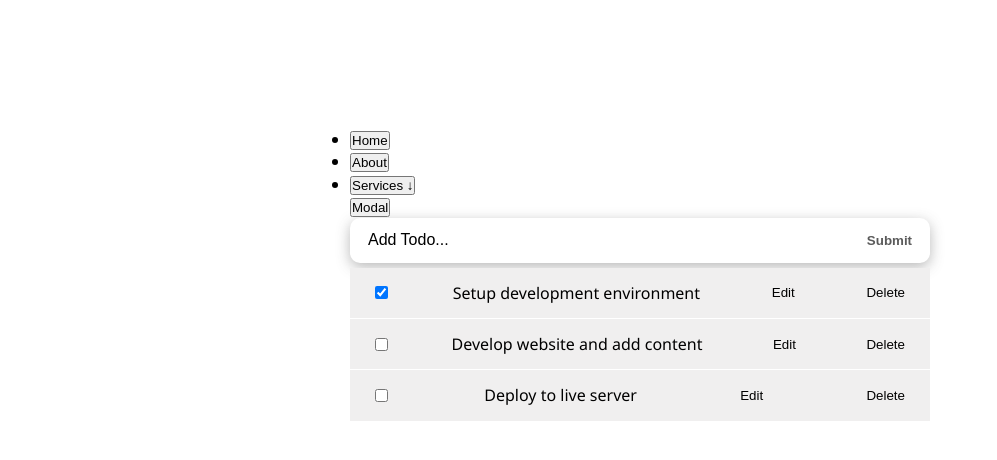
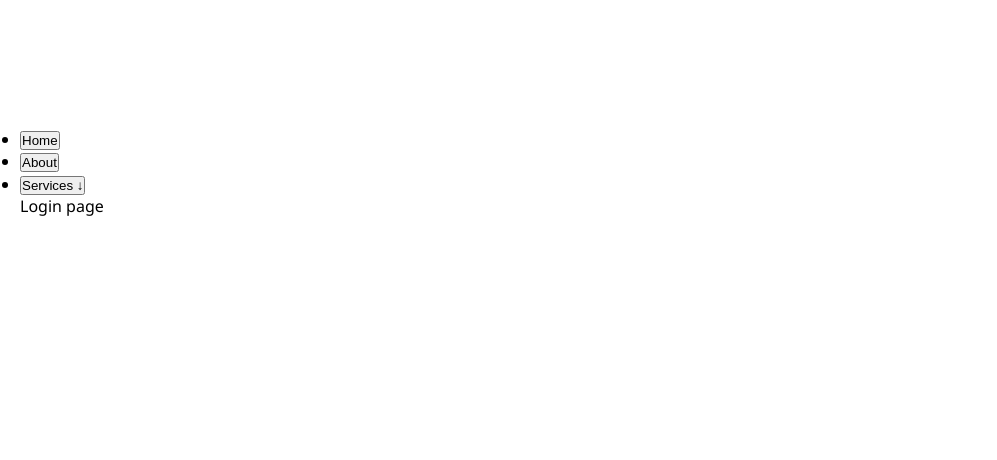
Before and after one commit to Mar12358/react-todo-app, a React (Create React App) app: page /login in a window 1280 px wide. Shown: the top 460 px of the page, without its empty margins (0-997 px from the left). Built offline with nearby package versions, Linux system fonts and the light colour scheme.

Commit message:
Add route paths to App.jsx

```diff
--- a/src/components/App.jsx
+++ b/src/components/App.jsx
@@ -1,17 +1,23 @@
 import '../styles/app.css';
-import TodosLogic from './TodosLogic';
-import Navbar from './Navbar';
-import Modal from './Modal';
+import Layout from './Layout';
+import { Routes, Route } from 'react-router-dom';
+import Home from '../routes/Home';
+import About from '../routes/About';
+import Login from '../routes/Login';
+import Profile from '../routes/Profile';
+import NotMatch from '../routes/NotMatch';
 
 const TodoApp = () => {
   return (
-    <div className="wrapper">
-      <div className="todos">
-        <Navbar />
-        <Modal />
-        <TodosLogic />
-      </div>
-    </div>
+    <Routes>
+      <Route path="/" element={<Layout />}>
+        <Route index element={<Home />} />
+        <Route path="about" element={<About />} />
+        <Route path="login" element={<Login />} />
+        <Route path="profile" element={<Profile />} />
+        <Route path="*" element={<NotMatch />} />
+      </Route>
+    </Routes>
   );
 };
 export default TodoApp;
```
